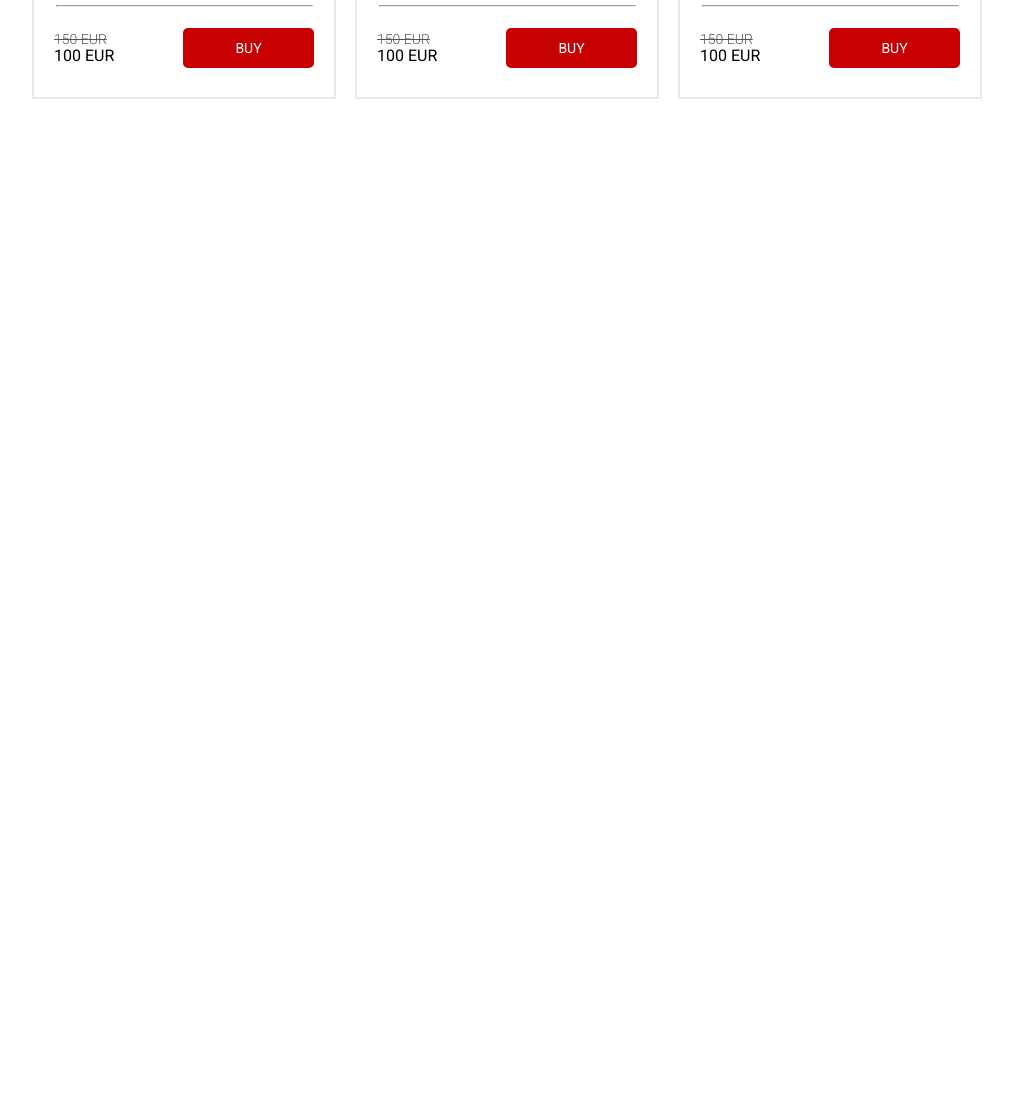
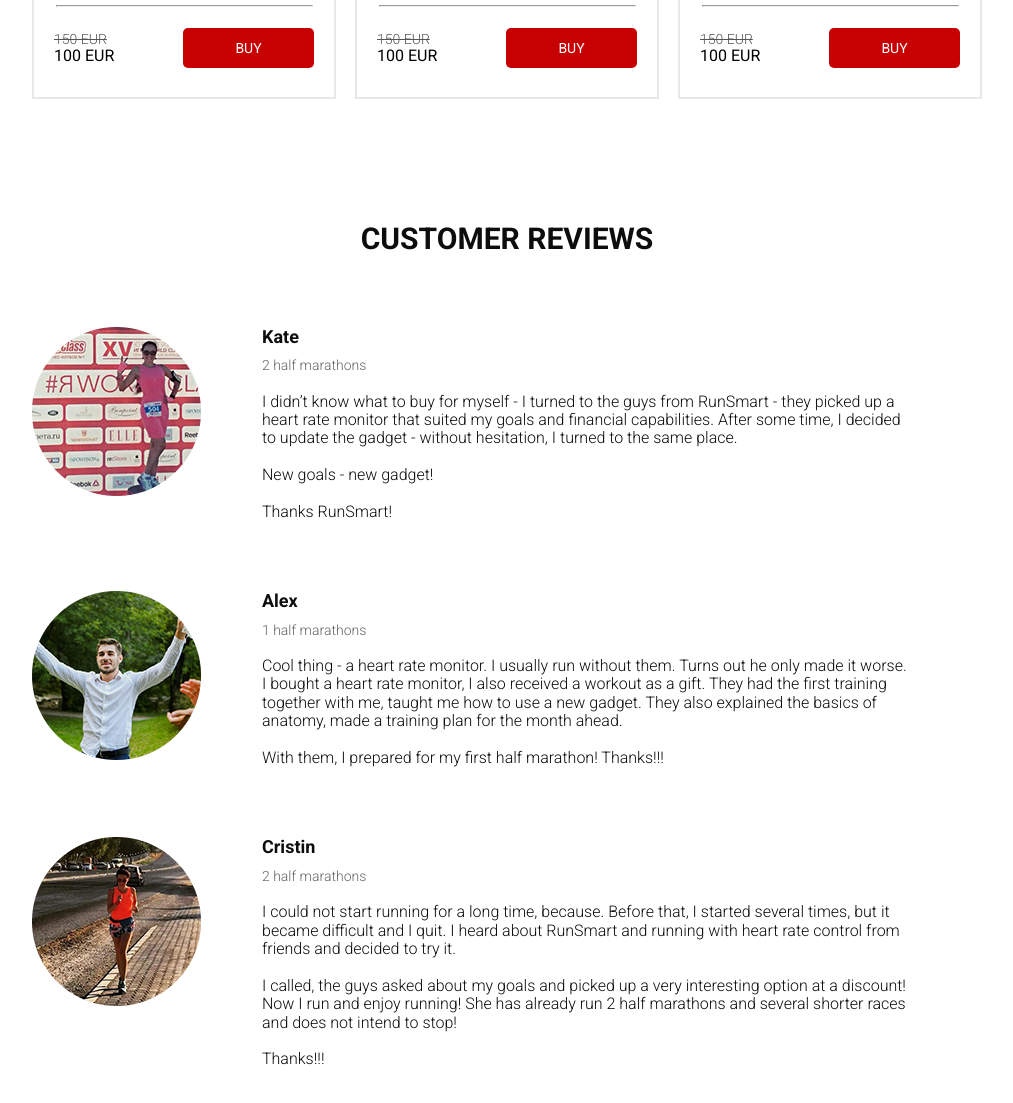
Before and after one commit to anackis/Project_0.2_Run-Smart, a website: page src/index.html in a window 1280 px wide. Shown: the part 3773-4876 px from the top of the page, without its empty margins (133-1146 px from the left). Before the commit the page ends 3995 px from the top, so only its background shows below. Drawn offline with nearby package versions, Linux system fonts and the light colour scheme.

Commit message:
13.08.2022

```diff
--- a/src/index.html
+++ b/src/index.html
@@ -185,7 +185,7 @@
 							<li>You will see an informative graphical indicator of target training heart rate zones.</li>
 							<li>You will also see information about the calorie consumption per workout.</li>
 							<li>You can view data for 10 workouts.</li>
-							<a href="#" class="catalog-item__back"></a>
+							<a href="#" class="catalog-item__back">back</a>
 						</ul>
 					</div>
 				</div>
@@ -213,7 +213,7 @@
 							<li>You will see an informative graphical indicator of target training heart rate zones.</li>
 							<li>You will also see information about the calorie consumption per workout.</li>
 							<li>You can view data for 10 workouts.</li>
-							<a href="#" class="catalog-item__back"></a>
+							<a href="#" class="catalog-item__back">back</a>
 						</ul>
 					</div>
 				</div>
@@ -240,7 +240,7 @@
 							<li>You will see an informative graphical indicator of target training heart rate zones.</li>
 							<li>You will also see information about the calorie consumption per workout.</li>
 							<li>You can view data for 10 workouts.</li>
-							<a href="#" class="catalog-item__back"></a>
+							<a href="#" class="catalog-item__back">back</a>
 						</ul>
 					</div>
 				</div>
@@ -268,7 +268,7 @@
 							<li>You will see an informative graphical indicator of target training heart rate zones.</li>
 							<li>You will also see information about the calorie consumption per workout.</li>
 							<li>You can view data for 10 workouts.</li>
-							<a href="#" class="catalog-item__back"></a>
+							<a href="#" class="catalog-item__back">back</a>
 						</ul>
 					</div>
 				</div>
@@ -296,7 +296,7 @@
 							<li>You will see an informative graphical indicator of target training heart rate zones.</li>
 							<li>You will also see information about the calorie consumption per workout.</li>
 							<li>You can view data for 10 workouts.</li>
-							<a href="#" class="catalog-item__back"></a>
+							<a href="#" class="catalog-item__back">back</a>
 						</ul>
 					</div>
 				</div>
@@ -328,7 +328,7 @@
 							<li>You will see an informative graphical indicator of target training heart rate zones.</li>
 							<li>You will also see information about the calorie consumption per workout.</li>
 							<li>You can view data for 10 workouts.</li>
-							<a href="#" class="catalog-item__back"></a>
+							<a href="#" class="catalog-item__back">back</a>
 						</ul>
 					</div>
 				</div>
@@ -360,7 +360,7 @@
 							<li>You will see an informative graphical indicator of target training heart rate zones.</li>
 							<li>You will also see information about the calorie consumption per workout.</li>
 							<li>You can view data for 10 workouts.</li>
-							<a href="#" class="catalog-item__back"></a>
+							<a href="#" class="catalog-item__back">back</a>
 						</ul>
 					</div>
 				</div>
@@ -380,6 +380,7 @@
 						<img src="img/catalog/pulsometrimg.png" alt="catalog-img" class="catalog-item__img">
 						<div class="catalog-item__subtitle">Polar FT1 heart rate monitor</div>
 						<div class="catalog-item__descr">For the first steps in heart rate training. Best option on market! </div>
+						<a href="#" class="catalog-item__link">LEARN MORE</a>
 					</div>
 					<div class="catalog-item__list">
 						<ul>
@@ -387,10 +388,11 @@
 							<li>You will see an informative graphical indicator of target training heart rate zones.</li>
 							<li>You will also see information about the calorie consumption per workout.</li>
 							<li>You can view data for 10 workouts.</li>
+							<a href="#" class="catalog-item__back">back</a>
 						</ul>
 					</div>
 				</div>
-				<a href="#" class="catalog-item__link">LEARN MORE</a>
+
 				<hr>
 				<div class="catalog-item__footer">
 					<div class="catalog-item__prices">
@@ -402,12 +404,48 @@
 			</div>
 		</div>
 
-
 	</div>
 </section>
 
 
-
+<section class="reviews">
+	<div class="container">
+		<div class="title">customer reviews</div>
+		<div class="reviews__items">
+			<div class="reviews__item">
+				<div class="reviews__img"><img src="img/reviews/icon1.png" alt="reviews__icon1" class="reviews__icon"></div>
+				<div class="reviews__text-area">
+					<div class="reviews__name">Kate</div>
+					<div class="reviews__rewards">2 half marathons</div>
+					<div class="reviews__text">
+						I didn’t know what to buy for myself - I turned to the guys from RunSmart - they picked up a heart rate monitor that suited my goals and financial capabilities. After some time, I decided to update the gadget - without hesitation, I turned to the same place. <br><br> New goals - new gadget! <br><br> Thanks RunSmart!
+					</div>
+				</div>
+			</div>
+			<div class="reviews__item">
+				<div class="reviews__img"><img src="img/reviews/icon2.png" alt="reviews__icon2" class="reviews__icon"></div>
+				<div class="reviews__text-area">
+					<div class="reviews__name">Alex</div>
+					<div class="reviews__rewards">1 half marathons</div>
+					<div class="reviews__text">
+						Cool thing - a heart rate monitor. I usually run without them. Turns out he only made it worse.
+						I bought a heart rate monitor, I also received a workout as a gift. They had the first training together with me, taught me how to use a new gadget. They also explained the basics of anatomy, made a training plan for the month ahead. <br><br> With them, I prepared for my first half marathon! Thanks!!!
+					</div>
+				</div>
+			</div>
+			<div class="reviews__item">
+				<div class="reviews__img"><img src="img/reviews/icon3.png" alt="reviews__icon3" class="reviews__icon"></div>
+				<div class="reviews__text-area">
+					<div class="reviews__name">Cristin</div>
+					<div class="reviews__rewards">2 half marathons</div>
+					<div class="reviews__text">
+						I could not start running for a long time, because. Before that, I started several times, but it became difficult and I quit. I heard about RunSmart and running with heart rate control from friends and decided to try it. <br><br> I called, the guys asked about my goals and picked up a very interesting option at a discount! Now I run and enjoy running! She has already run 2 half marathons and several shorter races and does not intend to stop! <br><br> Thanks!!!
+					</div>
+				</div>
+			</div>
+		</div>
+	</div>
+</section>
 
 
 
--- a/src/js/script.js
+++ b/src/js/script.js
@@ -8,12 +8,10 @@ var slider = tns({
 	nav: false
   });
 
-
    // this script to make element as button for slider
   document.querySelector('.next').addEventListener('click', function () {
 	slider.goTo('next');
   });
-
 
   // this script to make element as button for slider
   document.querySelector('.prev').addEventListener('click', function () {
@@ -26,6 +24,56 @@ var slider = tns({
 	  .addClass('catalog__tab_active').siblings().removeClass('catalog__tab_active')
 	  .closest('div.container').find('div.catalog__content').removeClass('catalog__content_active').eq($(this).index()).addClass('catalog__content_active');
   });
+
+
+  // Catalog LEARN MORE SCRIPT
+  // script that activate class=active
+//   not optimizated
+//   $('.catalog-item__link').each(function(i) {
+// 	  $(this).on('click', function(e) {
+// 		e.preventDefault();
+// 		$('.catalog-item__content').eq(i).toggleClass('catalog-item__content_active');
+// 		$('.catalog-item__list').eq(i).toggleClass('catalog-item__list_active');
+// 	  })
+//   });
+ // Catalog back link SCRIPT
+  // script that activate class=active
+//   not optimizated
+//   $('.catalog-item__back').each(function(i) {
+// 	$(this).on('click', function(e) {
+// 	  e.preventDefault();
+// 	  $('.catalog-item__list').eq(i).toggleClass('catalog-item__list_active');
+// 	  $('.catalog-item__content').eq(i).toggleClass('catalog-item__content_active');
+// 	})
+// });
+
+
+function activate(item) {
+	$(item).each(function(i) {
+		$(this).on('click', function(e) {
+		  e.preventDefault();
+		  $('.catalog-item__list').eq(i).toggleClass('catalog-item__list_active');
+		  $('.catalog-item__content').eq(i).toggleClass('catalog-item__content_active');
+		})
+	});
+};
+
+activate('.catalog-item__link');
+activate('.catalog-item__back');
+
+
+
+
+
+
+
+
+
+
+
+
+
+
 
 // tiny slider adaptive
 //   var slider = tns({
--- a/src/sass/blocks/_catalog.sass
+++ b/src/sass/blocks/_catalog.sass
@@ -128,6 +128,8 @@
                 width: 80%
         &__back
             display: block
+            width: 50%
+            text-align: center
             position: absolute
             bottom: 0
             left: 50%
@@ -139,10 +141,3 @@
             text-transform: uppercase
             &:hover
                 color: red
-
-
-
-
-
-// ul
-//     padding-inline-start: 0
--- /dev/null
+++ b/src/sass/blocks/_reviews.sass
@@ -0,0 +1,22 @@
+.reviews
+    min-height: 925px
+    &__item
+        margin-top: 70px
+        display: flex
+    &__text-area
+        max-width: 650px
+        margin-left: 61px
+    &__name
+        color: #0d0d0d
+        font-size: 18px
+        font-weight: 700
+    &__rewards
+        color: #646464
+        font-size: 14px
+        font-weight: 300
+        margin-top: 10px
+    &__text
+        color: #0d0d0d
+        font-size: 16px
+        font-weight: 300
+        margin-top: 19px
--- a/src/sass/style.sass
+++ b/src/sass/style.sass
@@ -17,5 +17,6 @@
 @import "blocks/forms"
 @import "blocks/slider-section"
 @import "blocks/catalog"
+@import "blocks/reviews"
 
 @import "media"
```
Also changed, not shown: src/css/style.min.css, src/img/reviews/icon1.png (added), src/img/reviews/icon2.png (added), src/img/reviews/icon3.png (added). Lines whose indentation alone changed are shown as unchanged.
